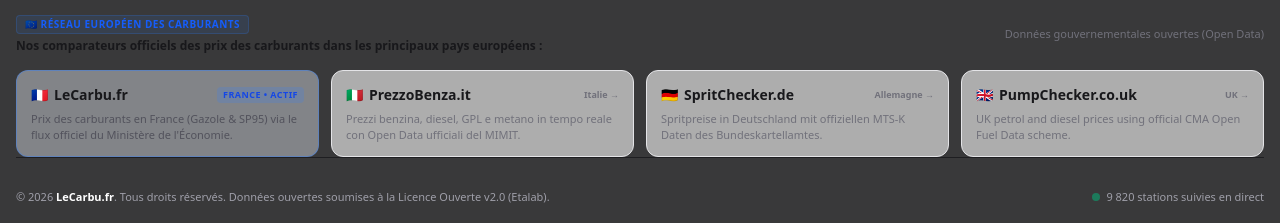
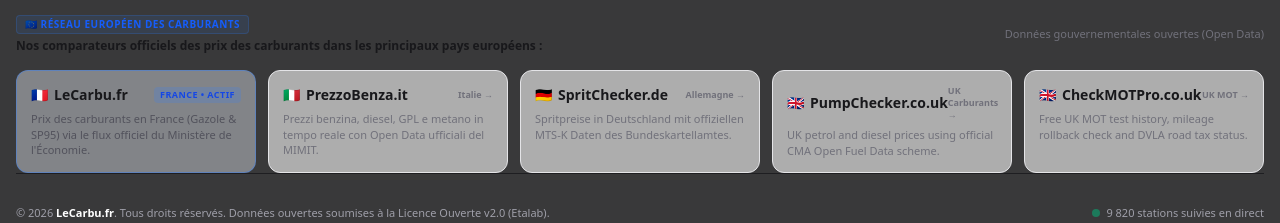
Before and after one commit to rovelati/lecarbu.fr, an Astro site: page / in a window 1280 px wide. Shown: the part 6417-6640 px from the top of the page. Built offline with nearby package versions, Linux system fonts and the light colour scheme; Astro itself is replaced by a stand-in of ours; no server answers.

Commit message:
feat: add checkmotpro.co.uk to European network footer

```diff
--- a/src/layouts/Layout.astro
+++ b/src/layouts/Layout.astro
@@ -290,7 +290,7 @@
           <span class="text-[11px] text-zinc-500">Données gouvernementales ouvertes (Open Data)</span>
         </div>
 
-        <div class="grid grid-cols-1 sm:grid-cols-2 lg:grid-cols-4 gap-3">
+        <div class="grid grid-cols-1 sm:grid-cols-2 lg:grid-cols-5 gap-3">
           <!-- France (Ce site) -->
           <div class="p-3.5 rounded-xl border border-blue-500/40 bg-blue-50/40 dark:bg-blue-950/20 relative">
             <div class="flex items-center justify-between mb-1.5">
@@ -347,7 +347,7 @@
             </p>
           </a>
 
-          <!-- Royaume-Uni -->
+          <!-- Royaume-Uni (Carburants) -->
           <a
             href="https://pumpchecker.co.uk/"
             hreflang="en-GB"
@@ -360,10 +360,30 @@
                 <span>🇬🇧</span>
                 <span>PumpChecker.co.uk</span>
               </span>
-              <span class="text-[9px] font-semibold text-zinc-500 dark:text-zinc-400">UK &rarr;</span>
+              <span class="text-[9px] font-semibold text-zinc-500 dark:text-zinc-400">UK Carburants &rarr;</span>
             </div>
             <p class="text-[11px] text-zinc-500 dark:text-zinc-400 leading-snug">
               UK petrol and diesel prices using official CMA Open Fuel Data scheme.
+            </p>
+          </a>
+
+          <!-- Royaume-Uni (Contrôle Technique MOT) -->
+          <a
+            href="https://checkmotpro.co.uk/"
+            hreflang="en-GB"
+            target="_blank"
+            rel="noopener"
+            class="p-3.5 rounded-xl border border-zinc-200 dark:border-zinc-800 bg-zinc-50/60 dark:bg-zinc-900/40 hover:border-amber-500/50 hover:bg-zinc-100/60 dark:hover:bg-zinc-900/80 transition-all group"
+          >
+            <div class="flex items-center justify-between mb-1.5">
+              <span class="text-sm font-bold text-zinc-900 dark:text-white group-hover:text-amber-600 dark:group-hover:text-amber-400 transition-colors flex items-center gap-1.5">
+                <span>🇬🇧</span>
+                <span>CheckMOTPro.co.uk</span>
+              </span>
+              <span class="text-[9px] font-semibold text-zinc-500 dark:text-zinc-400">UK MOT &rarr;</span>
+            </div>
+            <p class="text-[11px] text-zinc-500 dark:text-zinc-400 leading-snug">
+              Free UK MOT test history, mileage rollback check and DVLA road tax status.
             </p>
           </a>
         </div>
```
